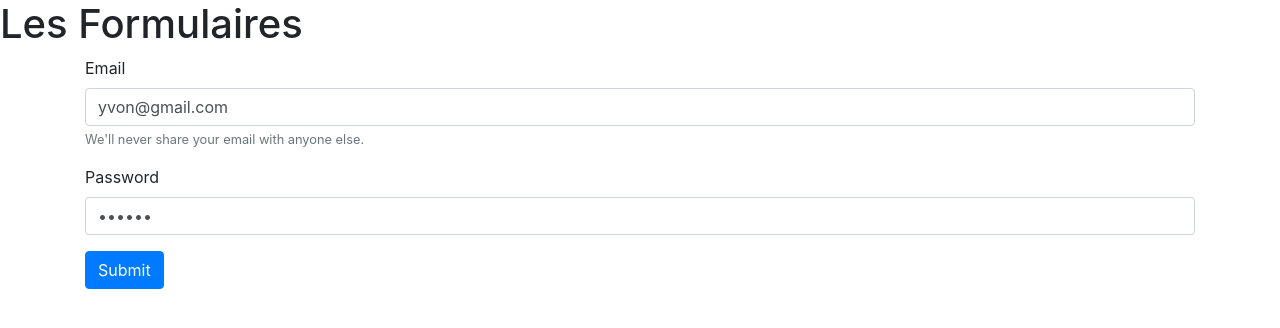
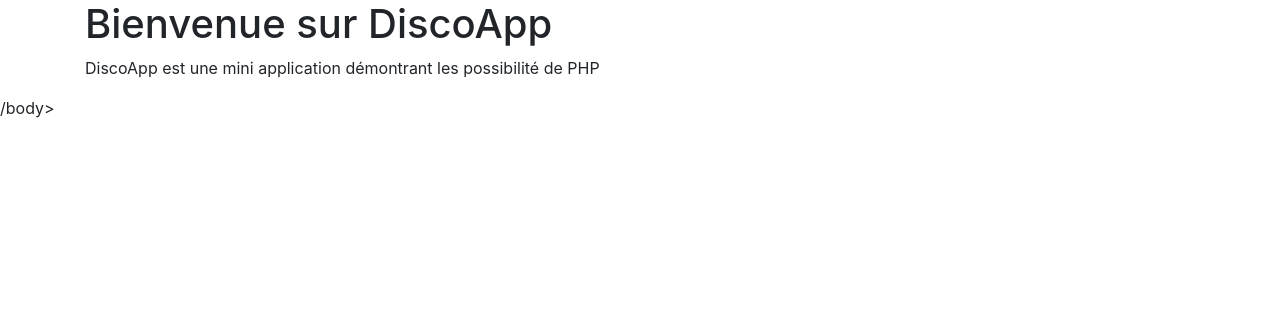
Before and after one commit to refschool/dicsotheque, a PHP site: page / in a window 1280 px wide. Shown: the top 328 px of the page. Run offline with PHP 8.4, Linux system fonts and the light colour scheme.

Commit message:
change styling

```diff
--- a/index.php
+++ b/index.php
@@ -1,30 +1,18 @@
 <?php
   include('includes/header.php');
   ?>
-    <body>
-    <h1>Les Formulaires</h1>
+<body>
+
 <div class="container">
-
-    <form method="post" action="login.php">
-  <div class="form-group">
-    <label for="exampleInputEmail1">Email</label>
-    <input type="email" class="form-control" id="exampleInputEmail1" name="email" value="yvon@gmail.com">
-    <small id="emailHelp" class="form-text text-muted">We'll never share your email with anyone else.</small>
-  </div>
-  <div class="form-group">
-    <label for="exampleInputPassword1">Password</label>
-    <input type="password" class="form-control" id="exampleInputPassword1" name="password" value="123456">
-  </div>
-
-  <button type="submit" class="btn btn-primary">Submit</button>
-</form>
+<h1>Bienvenue sur DiscoApp</h1>
+<p>DiscoApp est une mini application démontrant les possibilité de PHP</p>
 </div>
 
 
 
 
 
-  </body>
+  /body>
 
   <?php
   include('includes/snippets.php');
```
